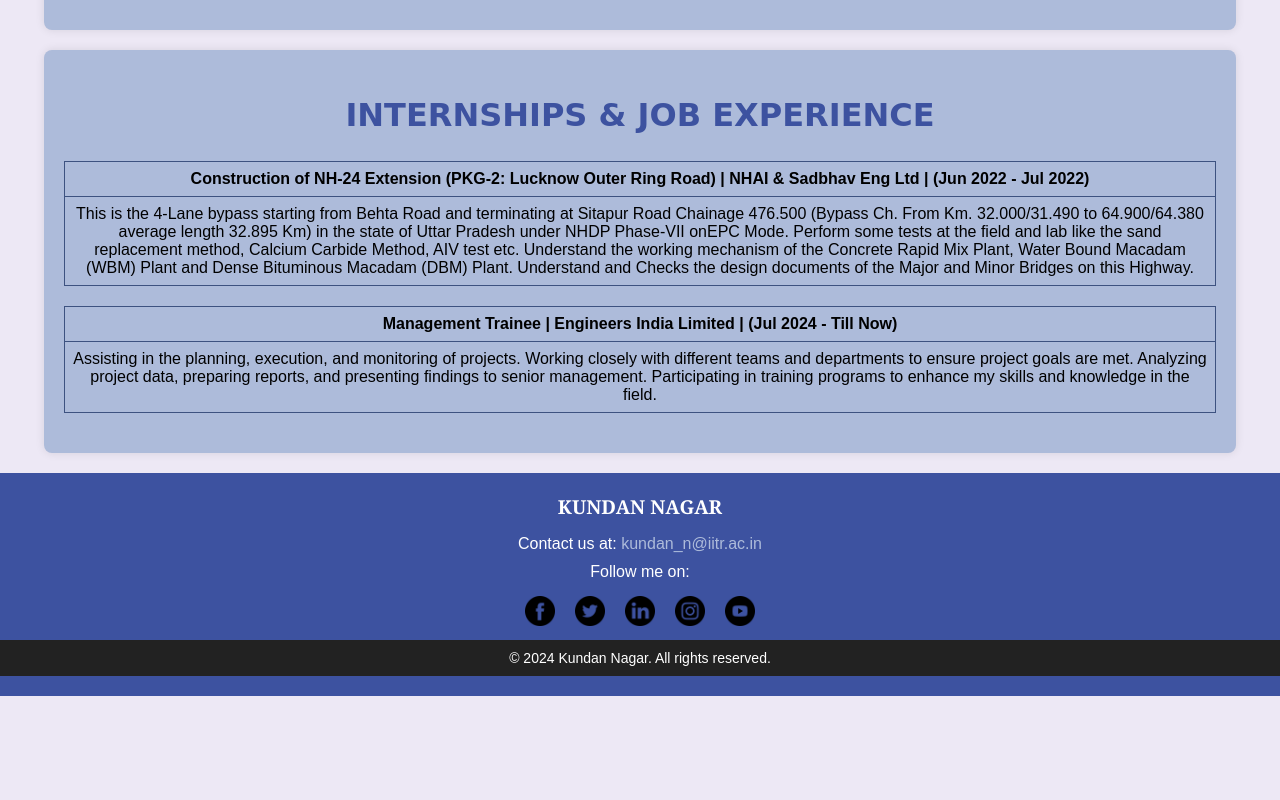
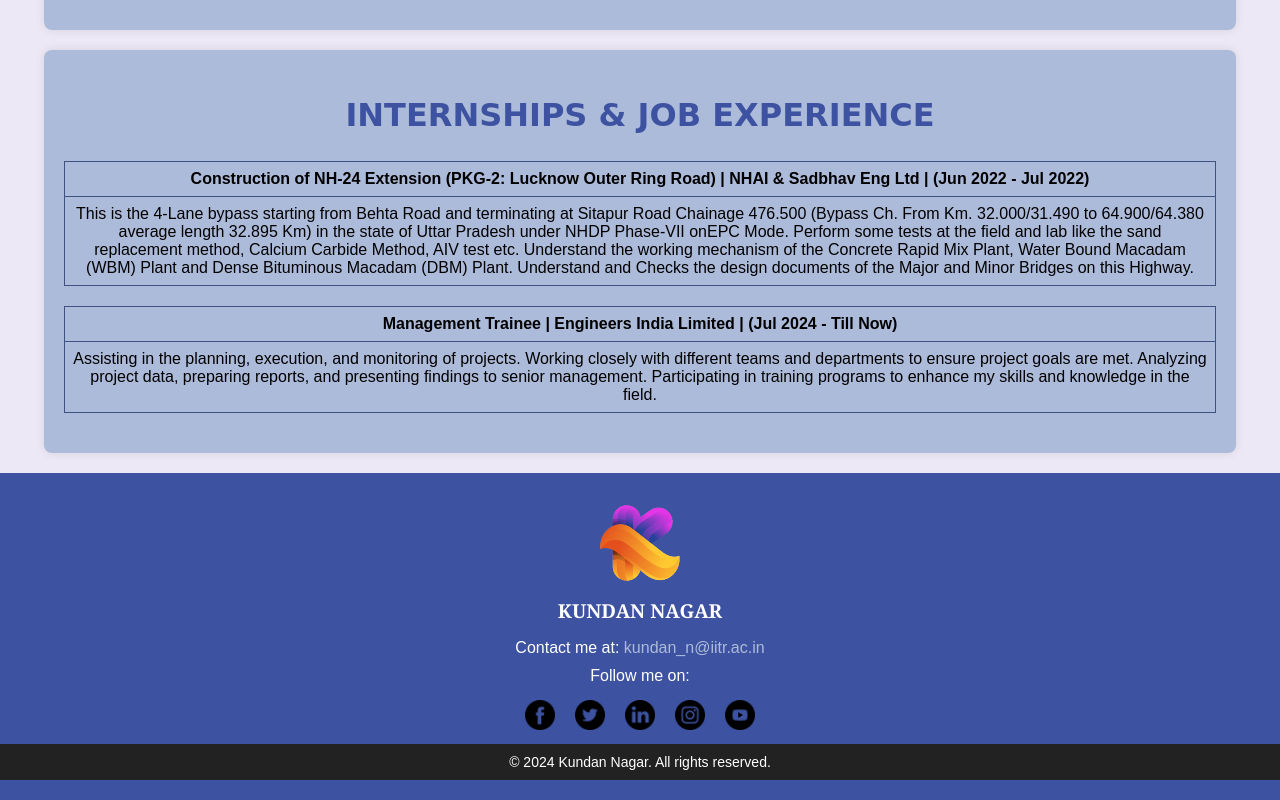
Before and after one commit to kundannagar/kundannagar.github.io, a plain HTML site: page index.html in a window 1280 px wide. Shown: the part 1943-2743 px from the top of the page. Before the commit the page ends 2639 px from the top, so only its background shows below. Drawn offline with Linux system fonts and the light colour scheme.

Commit message:
Update index.html

```diff
--- a/index.html
+++ b/index.html
@@ -5,6 +5,7 @@
     <meta name="viewport" content="width=device-width, initial-scale=1.0">
     <title>Kundan Nagar</title>
     <link rel="stylesheet" href="style.css">
+    <link rel="icon" href="icon.png">
 </head>
 <body>
     <header>
@@ -19,6 +20,7 @@
             </ul>
         </nav>
     </header>
+
     <section id="home">
         <div class="intro">
             <img src="Kundan-Photo.png" alt="Kundan Nagar">
@@ -171,8 +173,10 @@
 
     <footer id="contact">
       <div class="footer-content">
+          <img src="logo02.png" alt="lOGO">
           <h3>KUNDAN NAGAR</h3>
-          <p>Contact us at: <a href="mailto:kundan_n@iitr.ac.in">kundan_n@iitr.ac.in</a></p>
+
+          <p>Contact me at: <a href="mailto:kundan_n@iitr.ac.in">kundan_n@iitr.ac.in</a></p>
           <p>Follow me on:</p>
           <ul class="socials">
               <li><a href="https://www.facebook.com/im.kundan12"><img src="facebook.png" alt="Facebook"></a></li>
```
